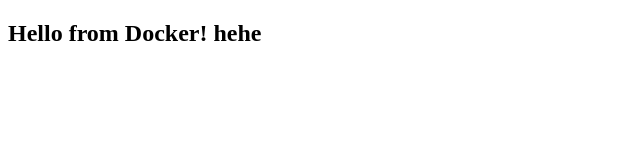
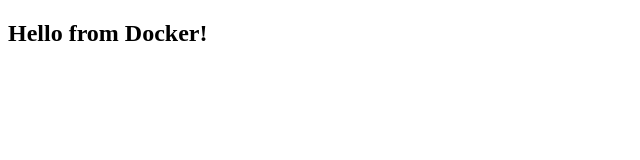
Before and after one commit to ModzabazeR/allaboutyourbirthday, a SvelteKit app: page / in a window 1280 px wide. Shown: the top 160 px of the page, without its empty margins (0-640 px from the left). Built offline with nearby package versions, Linux system fonts and the light colour scheme.

Commit message:
test passed

```diff
--- a/src/routes/+page.svelte
+++ b/src/routes/+page.svelte
@@ -4,5 +4,5 @@
 </svelte:head>
 
 <section class="flex flex-col h-screen justify-center items-center text-center">
-	<h1 class="text-4xl text-green-500">Hello from Docker! hehe</h1>
+	<h1 class="text-4xl text-green-500">Hello from Docker!</h1>
 </section>
```
